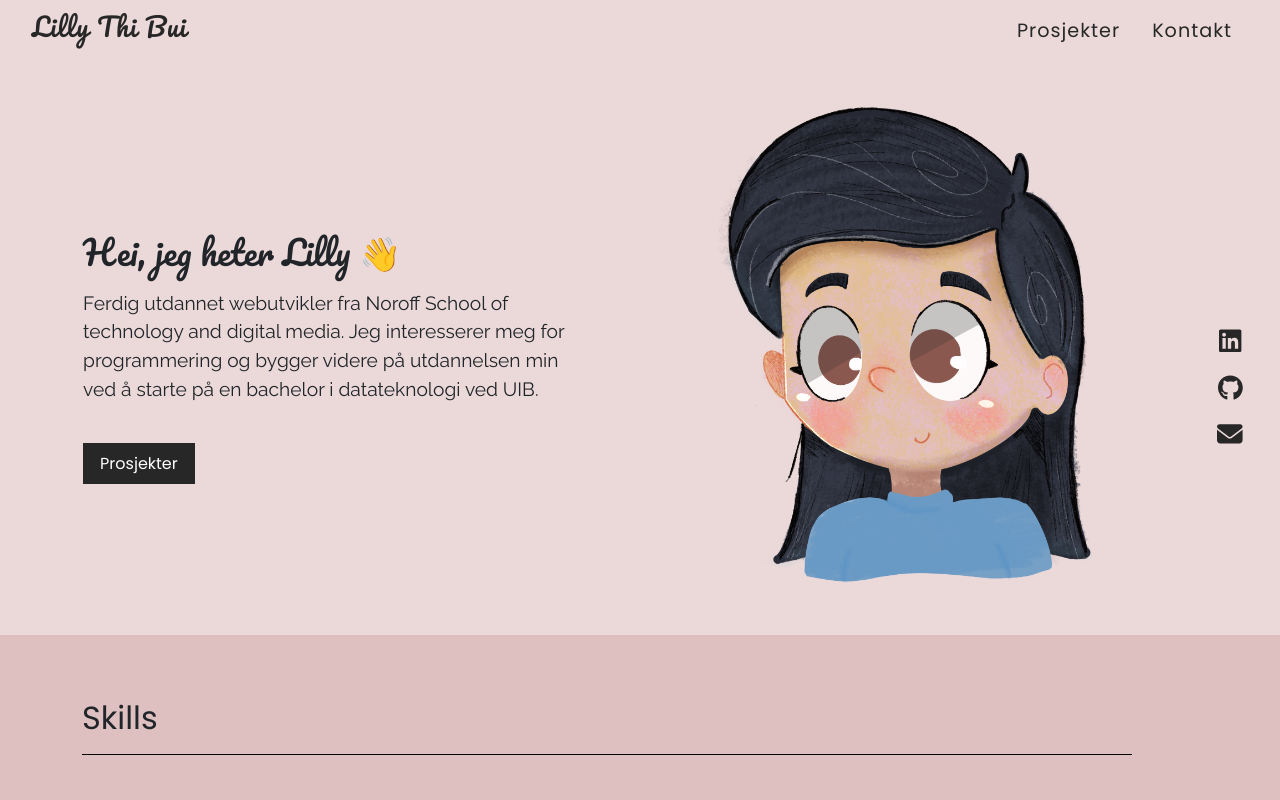
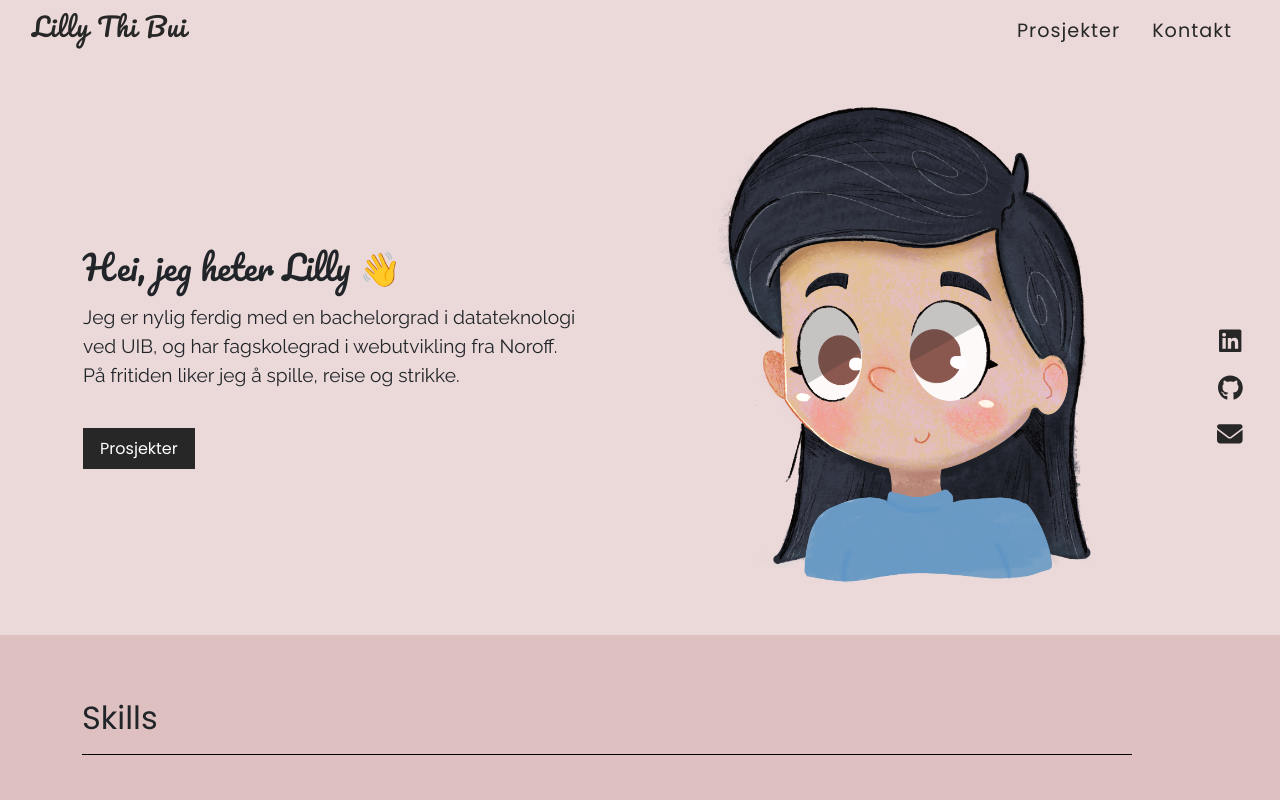
Before and after one commit to LillyTBui/Portfolio-2023, a React (Create React App) app: page / in a window 1280 px wide. Shown: the top 800 px of the page. Built offline with nearby package versions, Linux system fonts and the light colour scheme.

Commit message:
updatert informasjon på forside

```diff
--- a/src/components/Home/Home.jsx
+++ b/src/components/Home/Home.jsx
@@ -18,10 +18,9 @@ function Home() {
               Hei, jeg heter Lilly <span>&#128075;</span>
             </h1>
             <p className="welcome__text">
-              Ferdig utdannet webutvikler fra Noroff School of technology and
-              digital media. Jeg interesserer meg for programmering og bygger
-              videre på utdannelsen min ved å starte på en bachelor i
-              datateknologi ved UIB.
+              Jeg er nylig ferdig med en bachelorgrad i datateknologi ved UIB,
+              og har fagskolegrad i webutvikling fra Noroff. På fritiden liker
+              jeg å spille, reise og strikke.
             </p>
             <AnchorLink href="#projects" className="welcome__btn">
               Prosjekter
```
